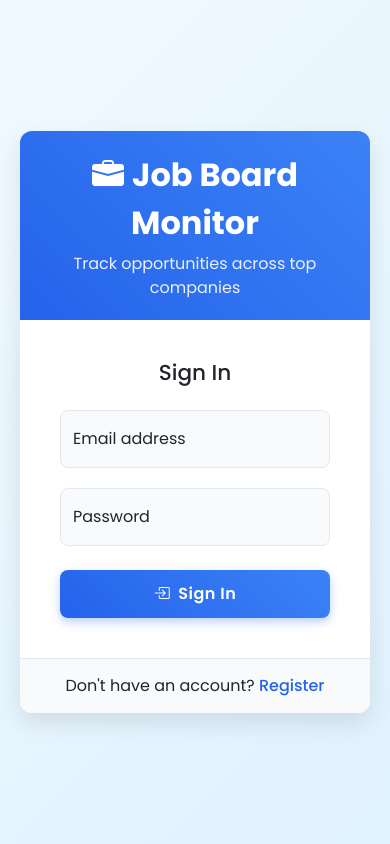
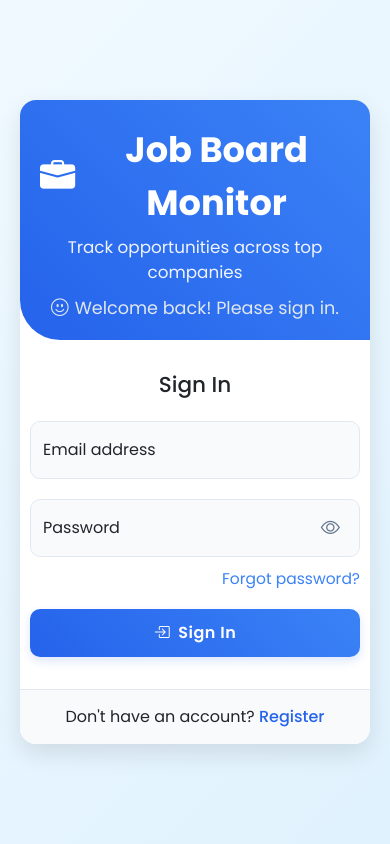
Before and after one commit to ashmithhmaddala/job-board-app, a Flask app: page /login in a window 390 px wide. Run offline with Flask 3, Linux system fonts and the light colour scheme.

Commit message:
Updated Login UI

```diff
--- a/templates/login.html
+++ b/templates/login.html
@@ -16,119 +16,120 @@
             --text-color: #334155;
             --light-color: #f8fafc;
             --dark-color: #0f172a;
-            --border-radius: 12px;
+            --border-radius: 16px;
             --box-shadow: 0 10px 25px rgba(0, 0, 0, 0.1);
         }
-
         body {
             font-family: 'Poppins', sans-serif;
             background: linear-gradient(135deg, #f0f9ff 0%, #e0f2fe 100%);
-            height: 100vh;
+            min-height: 100vh;
             display: flex;
             align-items: center;
             justify-content: center;
             color: var(--text-color);
         }
-
         .login-container {
             width: 100%;
             max-width: 900px;
             padding: 20px;
         }
-
         .card {
             border: none;
             border-radius: var(--border-radius);
             overflow: hidden;
             box-shadow: var(--box-shadow);
             background-color: white;
+            transition: box-shadow 0.3s;
         }
-
+        .card:hover {
+            box-shadow: 0 16px 40px 0 rgba(37,99,235,0.15);
+        }
         .login-header {
             background: linear-gradient(45deg, var(--primary-color), var(--secondary-color));
             color: white;
-            padding: 20px;
+            padding: 24px 20px 18px 20px;
             text-align: center;
             position: relative;
+            border-bottom-left-radius: 40px;
         }
-
         .brand-logo {
-            font-size: 2rem;
+            font-size: 2.2rem;
             font-weight: 700;
             margin-bottom: 5px;
+            display: flex;
+            align-items: center;
+            justify-content: center;
+            gap: 8px;
         }
-
         .brand-tagline {
-            font-size: 1rem;
-            opacity: 0.9;
+            font-size: 1.05rem;
+            opacity: 0.92;
         }
-
+        .welcome-message {
+            margin-top: 10px;
+            font-size: 1.1rem;
+            color: #e0e7ef;
+            display: flex;
+            align-items: center;
+            justify-content: center;
+            gap: 6px;
+        }
         .login-body {
-            padding: 40px;
+            padding: 40px 32px;
         }
-
         .form-floating {
             margin-bottom: 20px;
         }
-
         .form-control {
-            border-radius: 8px;
-            padding: 12px 15px;
+            border-radius: 10px;
+            padding: 13px 15px;
             height: auto;
             font-size: 16px;
             border: 1px solid #e2e8f0;
             background-color: #f8fafc;
+            transition: border-color 0.2s, box-shadow 0.2s;
         }
-
         .form-control:focus {
             border-color: var(--accent-color);
-            box-shadow: 0 0 0 0.2rem rgba(96, 165, 250, 0.25);
+            box-shadow: 0 0 0 0.2rem rgba(96, 165, 250, 0.18);
         }
-
         .form-label {
             color: #64748b;
         }
-
         .btn-primary {
             background: linear-gradient(45deg, var(--primary-color), var(--secondary-color));
             border: none;
-            border-radius: 8px;
+            border-radius: 10px;
             padding: 12px 20px;
             font-weight: 600;
             letter-spacing: 0.5px;
-            box-shadow: 0 4px 10px rgba(37, 99, 235, 0.3);
-            transition: all 0.3s ease;
+            box-shadow: 0 4px 10px rgba(37, 99, 235, 0.16);
+            transition: all 0.3s;
         }
-
         .btn-primary:hover {
-            transform: translateY(-2px);
-            box-shadow: 0 6px 15px rgba(37, 99, 235, 0.4);
+            transform: translateY(-2px) scale(1.03);
+            box-shadow: 0 8px 20px rgba(37, 99, 235, 0.18);
             background: linear-gradient(45deg, #1e40af, #3b82f6);
         }
-
         .btn-primary:active {
-            transform: translateY(1px);
+            transform: translateY(1px) scale(0.98);
         }
-
         .login-footer {
             text-align: center;
             padding: 15px 0;
             border-top: 1px solid #e2e8f0;
             background-color: #f8fafc;
         }
-
         .login-footer a {
             color: var(--primary-color);
             text-decoration: none;
             font-weight: 500;
             transition: color 0.2s;
         }
-
         .login-footer a:hover {
             color: var(--primary-dark);
             text-decoration: underline;
         }
-
         .login-image {
             background-color: #dbeafe;
             display: flex;
@@ -136,22 +137,49 @@
             justify-content: center;
             padding: 40px;
         }
-
         .login-image img {
             max-width: 100%;
             height: auto;
+            border-radius: 20px;
+            box-shadow: 0 4px 20px rgba(37,99,235,0.07);
         }
-
         .alert {
-            border-radius: 8px;
-            padding: 12px 15px;
+            border-radius: 10px;
+            padding: 13px 15px;
             margin-bottom: 20px;
             border: none;
+            font-size: 1rem;
         }
-
+        .show-password-toggle {
+            position: absolute;
+            right: 20px;
+            top: 50%;
+            transform: translateY(-50%);
+            cursor: pointer;
+            color: #64748b;
+            font-size: 1.2rem;
+        }
+        .forgot-link {
+            display: block;
+            text-align: right;
+            margin-top: -10px;
+            margin-bottom: 18px;
+            font-size: 0.97rem;
+        }
+        .forgot-link a {
+            color: var(--secondary-color);
+            text-decoration: none;
+        }
+        .forgot-link a:hover {
+            text-decoration: underline;
+            color: var(--primary-dark);
+        }
         @media (max-width: 767.98px) {
             .login-image {
                 display: none;
+            }
+            .login-body {
+                padding: 32px 10px;
             }
         }
     </style>
@@ -166,13 +194,16 @@
                 <div class="col-md-6">
                     <div class="login-header">
                         <div class="brand-logo">
-                            <i class="bi bi-briefcase-fill me-2"></i>Job Board Monitor
+                            <i class="bi bi-briefcase-fill"></i>Job Board Monitor
                         </div>
                         <div class="brand-tagline">Track opportunities across top companies</div>
+                        <div class="welcome-message">
+                            <i class="bi bi-emoji-smile"></i>
+                            Welcome back! Please sign in.
+                        </div>
                     </div>
                     <div class="login-body">
                         <h4 class="mb-4 text-center">Sign In</h4>
-
                         {% with messages = get_flashed_messages(with_categories=true) %}
                             {% if messages %}
                                 {% for category, message in messages %}
@@ -183,17 +214,22 @@
                                 {% endfor %}
                             {% endif %}
                         {% endwith %}
-
-                        <form method="POST">
-                            <div class="form-floating">
-                                <input type="email" class="form-control" id="email" name="email" placeholder="Email address" required>
+                        <form method="POST" autocomplete="on">
+                            <div class="form-floating position-relative">
+                                <input type="email" class="form-control" id="email" name="email" placeholder="Email address" required autocomplete="email">
                                 <label for="email">Email address</label>
                             </div>
-                            <div class="form-floating">
-                                <input type="password" class="form-control" id="password" name="password" placeholder="Password" required>
+                            <div class="form-floating position-relative">
+                                <input type="password" class="form-control" id="password" name="password" placeholder="Password" required autocomplete="current-password">
                                 <label for="password">Password</label>
+                                <span class="show-password-toggle" onclick="togglePassword()">
+                                    <i class="bi bi-eye" id="toggleIcon"></i>
+                                </span>
                             </div>
-                            <div class="d-grid mt-4">
+                            <div class="forgot-link">
+                                <a href="{{ url_for('forgot_password') }}">Forgot password?</a>
+                            </div>
+                            <div class="d-grid mt-3">
                                 <button type="submit" class="btn btn-primary">
                                     <i class="bi bi-box-arrow-in-right me-2"></i>Sign In
                                 </button>
@@ -207,6 +243,21 @@
             </div>
         </div>
     </div>
+    <script>
+        function togglePassword() {
+            const passwordInput = document.getElementById('password');
+            const toggleIcon = document.getElementById('toggleIcon');
+            if (passwordInput.type === 'password') {
+                passwordInput.type = 'text';
+                toggleIcon.classList.remove('bi-eye');
+                toggleIcon.classList.add('bi-eye-slash');
+            } else {
+                passwordInput.type = 'password';
+                toggleIcon.classList.remove('bi-eye-slash');
+                toggleIcon.classList.add('bi-eye');
+            }
+        }
+    </script>
     <script src="https://cdn.jsdelivr.net/npm/bootstrap@5.3.0-alpha1/dist/js/bootstrap.bundle.min.js"></script>
 </body>
 </html>
```
